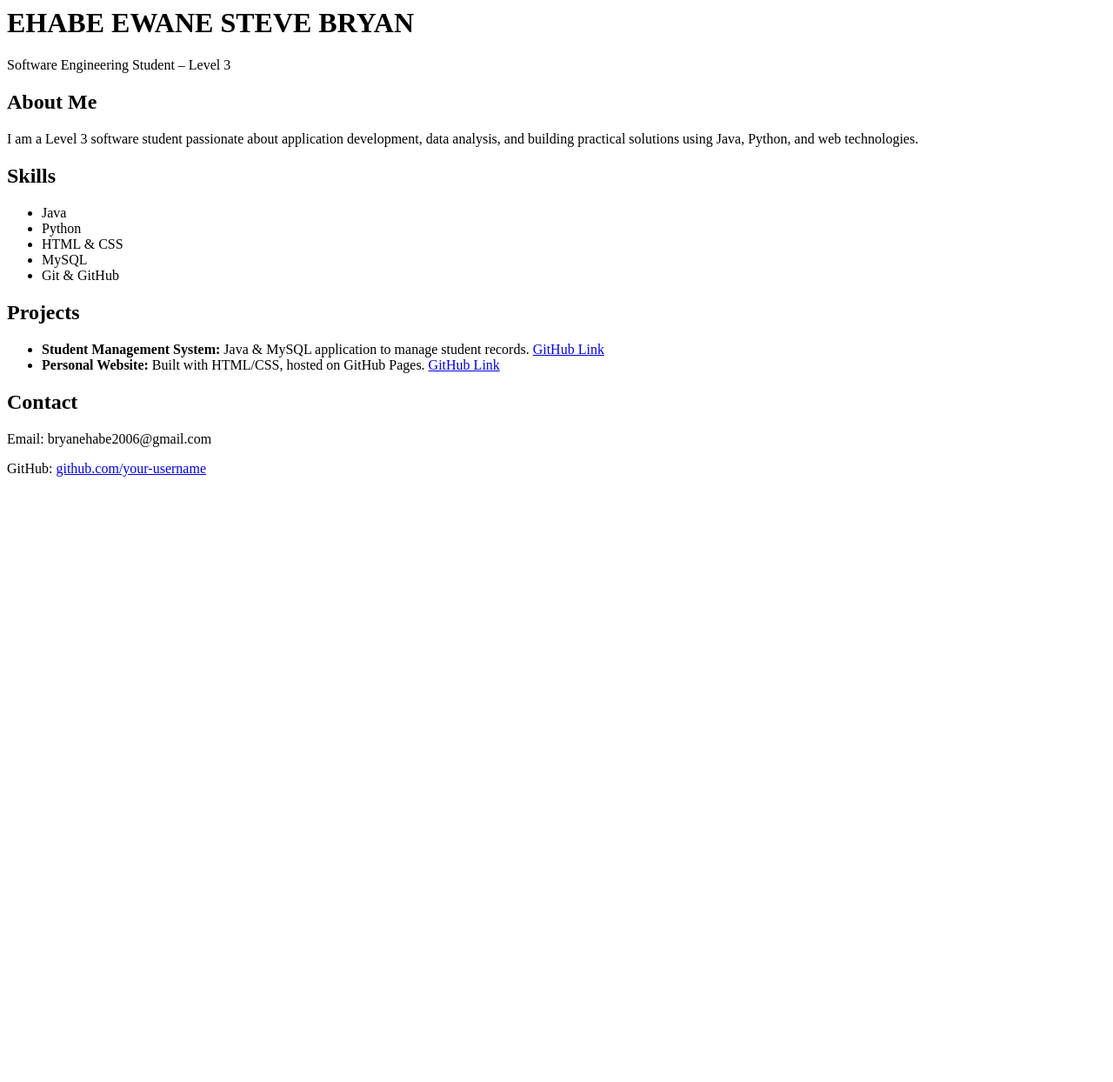
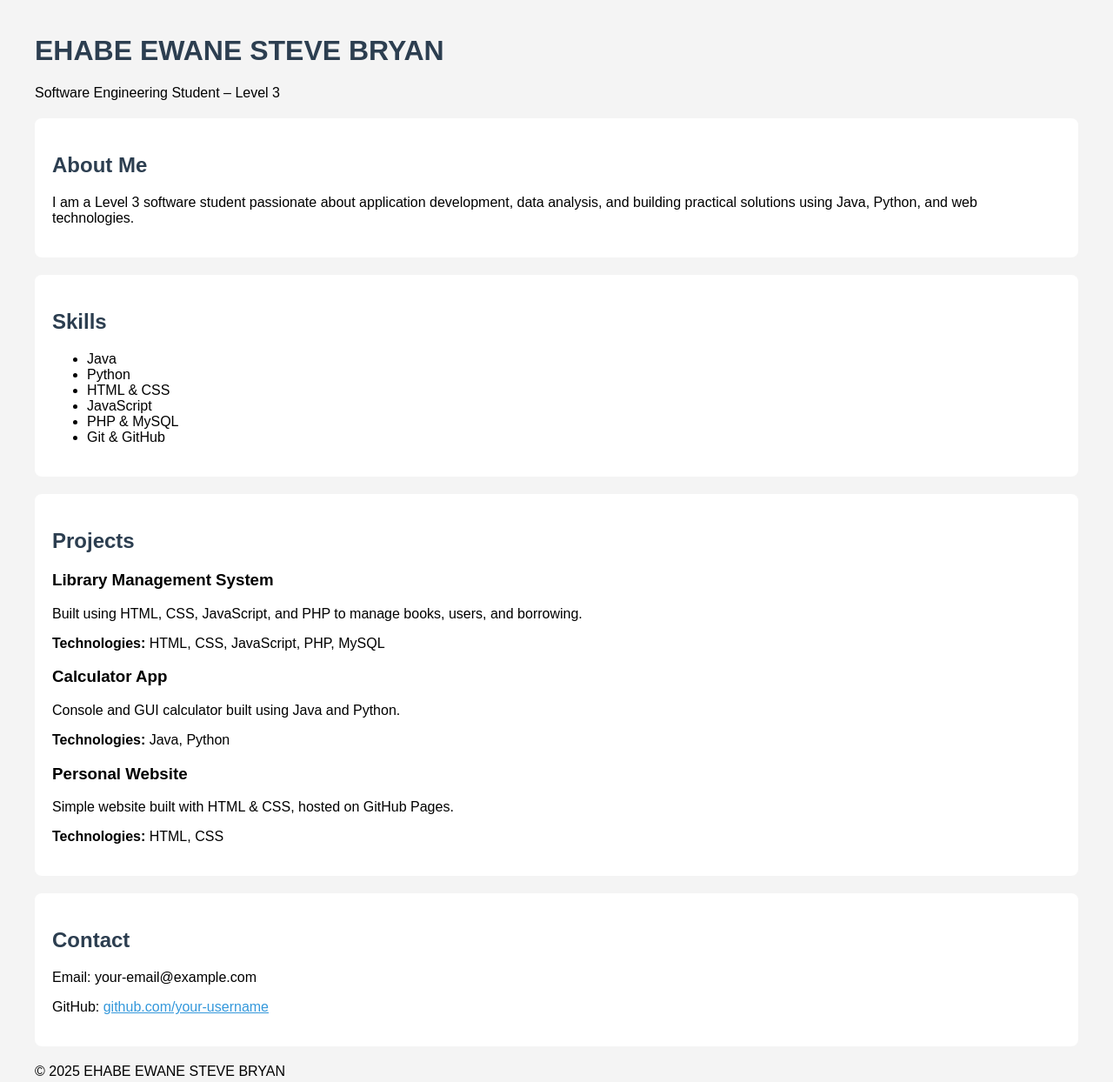
Before and after one commit to Ewanebryan/steve.github.io, a plain HTML site: page index.html in a window 1280 px wide. Shown: the whole page at 87% size. Before the commit the page ends 800 px from the top, so only its background shows below. Drawn offline with Linux system fonts and the light colour scheme.

Commit message:
Update index.html

```diff
--- a/index.html
+++ b/index.html
@@ -1,26 +1,73 @@
+<!DOCTYPE html>
+<html lang="en">
+<head>
+  <meta charset="UTF-8">
+  <title>EHABE EWANE STEVE BRYAN | Portfolio</title>
+  <link rel="stylesheet" href="style.css">
+  <meta name="viewport" content="width=device-width, initial-scale=1.0">
+</head>
+<body>
+
+<header>
   <h1>EHABE EWANE STEVE BRYAN</h1>
   <p>Software Engineering Student – Level 3</p>
+</header>
 
+<section class="about">
   <h2>About Me</h2>
   <p>
     I am a Level 3 software student passionate about application development, data analysis, and building practical solutions using Java, Python, and web technologies.
   </p>
+</section>
 
+<section class="skills">
   <h2>Skills</h2>
   <ul>
     <li>Java</li>
     <li>Python</li>
     <li>HTML & CSS</li>
-  <li>MySQL</li>
+    <li>JavaScript</li>
+    <li>PHP & MySQL</li>
     <li>Git & GitHub</li>
   </ul>
+</section>
 
+<section class="projects">
   <h2>Projects</h2>
-<ul>
-  <li><strong>Student Management System:</strong> Java & MySQL application to manage student records. <a href="#">GitHub Link</a></li>
-  <li><strong>Personal Website:</strong> Built with HTML/CSS, hosted on GitHub Pages. <a href="#">GitHub Link</a></li>
-</ul>
+  <div class="project">
+    <h3>Library Management System</h3>
+    <p>
+      Built using HTML, CSS, JavaScript, and PHP to manage books, users, and borrowing.
+    </p>
+    <p><strong>Technologies:</strong> HTML, CSS, JavaScript, PHP, MySQL</p>
+  </div>
 
+  <div class="project">
+    <h3>Calculator App</h3>
+    <p>
+      Console and GUI calculator built using Java and Python.
+    </p>
+    <p><strong>Technologies:</strong> Java, Python</p>
+  </div>
+
+  <div class="project">
+    <h3>Personal Website</h3>
+    <p>
+      Simple website built with HTML & CSS, hosted on GitHub Pages.
+    </p>
+    <p><strong>Technologies:</strong> HTML, CSS</p>
+  </div>
+</section>
+
+<section class="contact">
   <h2>Contact</h2>
-<p>Email: bryanehabe2006@gmail.com</p>
-<p>GitHub: <a href="https://github.com/Ewanebryan">github.com/your-username</a></p>
+  <p>Email: your-email@example.com</p>
+  <p>GitHub: <a href="https://github.com/your-username" target="_blank">github.com/your-username</a></p>
+</section>
+
+<footer>
+  <p>&copy; 2025 EHABE EWANE STEVE BRYAN</p>
+</footer>
+
+</body>
+</html>
```
Lines whose indentation alone changed are shown as unchanged.
